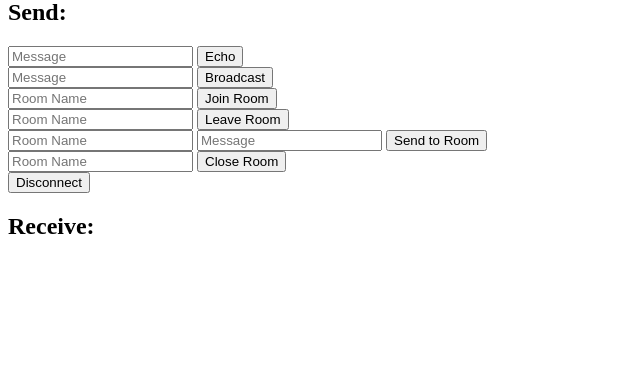
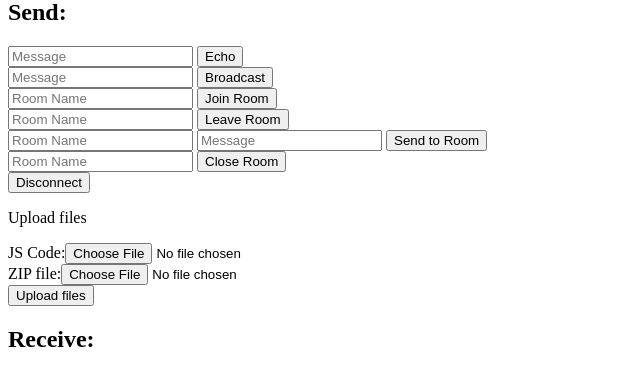
Before and after one commit to PhoneMapWebApps/PhoneMapServer, a Flask app: template templates/index.html in a window 1280 px wide. Shown: the part 153-539 px from the top of the page, without its empty margins (0-640 px from the left). Run offline with Flask 2, Linux system fonts and the light colour scheme; the template is opened without the code that fills it, so the values that code supplies are empty; some libraries are stand-ins or nearby versions.

Commit message:
added file uploading to server

```diff
--- a/server.py
+++ b/server.py
@@ -1,15 +1,21 @@
 #!/usr/bin/env python
-from flask import Flask, render_template, session, request
+from flask import Flask, flash, render_template, session, request, redirect
 from flask_socketio import SocketIO, Namespace, emit, join_room, leave_room, \
     close_room, rooms, disconnect
+import os
+from werkzeug.utils import secure_filename
 
 # Set this variable to "threading", "eventlet" or "gevent" to test the
 # different async modes, or leave it set to None for the application to choose
 # the best option based on installed packages.
 async_mode = None
 
+UPLOAD_FOLDER = "data/"
+ALLOWED_EXTENSIONS = set(["zip", "js"])
+
 app = Flask(__name__)
 app.config['SECRET_KEY'] = 'secret!'
+app.config['UPLOAD_FOLDER'] = UPLOAD_FOLDER
 socketio = SocketIO(app, async_mode=async_mode)
 thread = None
 
@@ -88,6 +94,52 @@ class MyNamespace(Namespace):
         print('Client disconnected', request.sid)
 
 
+@app.route('/', methods=['GET', 'POST'])
+def upload_file():
+    if request.method == 'POST':
+
+        # check if the post request has the correct file parts
+        if "ZIP_file" not in request.files or "JS_file" not in request.files:
+            flash("One or more missing files")
+            return redirect(request.url)
+
+        JS_file = request.files["JS_file"]
+        ZIP_file = request.files['ZIP_file']
+
+        # check if it might be empty an empty filename which would indicate it is missing
+        if ZIP_file.filename == '' or JS_file.filename == '':
+            flash('Missing file')
+            return redirect(request.url)
+
+        if (ZIP_file and allowed_file(ZIP_file.filename)
+                    and JS_file and allowed_file(JS_file.filename)):
+            # Gonna want to use custom filenames. use counter?
+            JS_filename = secure_filename(JS_file.filename)
+            ZIP_filename = secure_filename(ZIP_file.filename)
+
+            JS_file.save(os.path.join(app.config['UPLOAD_FOLDER'], JS_filename))
+            ZIP_file.save(os.path.join(app.config['UPLOAD_FOLDER'], ZIP_filename))
+
+            flash("successfully uploaded " + JS_filename + " and " + ZIP_filename )
+            return render_template("suc_upload.html")
+
+    # in case the request was made with GET instead of POST
+    return '''
+    <!doctype html>
+    <title>Upload new File</title>
+    <h1>Upload new File</h1>
+    <form action="" method=post enctype=multipart/form-data>
+      <p><input type=file name=file>
+         <input type=submit value=Upload>
+    </form>
+    '''
+
+
+def allowed_file(filename):
+    return '.' in filename and \
+           filename.rsplit('.', 1)[1].lower() in ALLOWED_EXTENSIONS
+
+
 socketio.on_namespace(MyNamespace('/test'))
 
 if __name__ == '__main__':
--- a/templates/index.html
+++ b/templates/index.html
@@ -117,6 +117,18 @@
     <form id="disconnect" method="POST" action="#">
         <input type="submit" value="Disconnect">
     </form>
+
+
+    <!-- Upload zip files + JS code -->
+    <p>Upload files</p>
+    <form id="upload" action="" method="POST" enctype="multipart/form-data">
+      <p> JS Code:<input type="file" name="JS_file">
+      </br>
+          ZIP file:<input type=file name="ZIP_file">
+      </br>
+         <input type="submit" value="Upload files"> </p>
+    </form>
+
     <h2>Receive:</h2>
     <div id="log"></div>
 </body>
```
Also changed, not shown: templates/suc_upload.html (added, +10 -0 lines), 1 other file.
